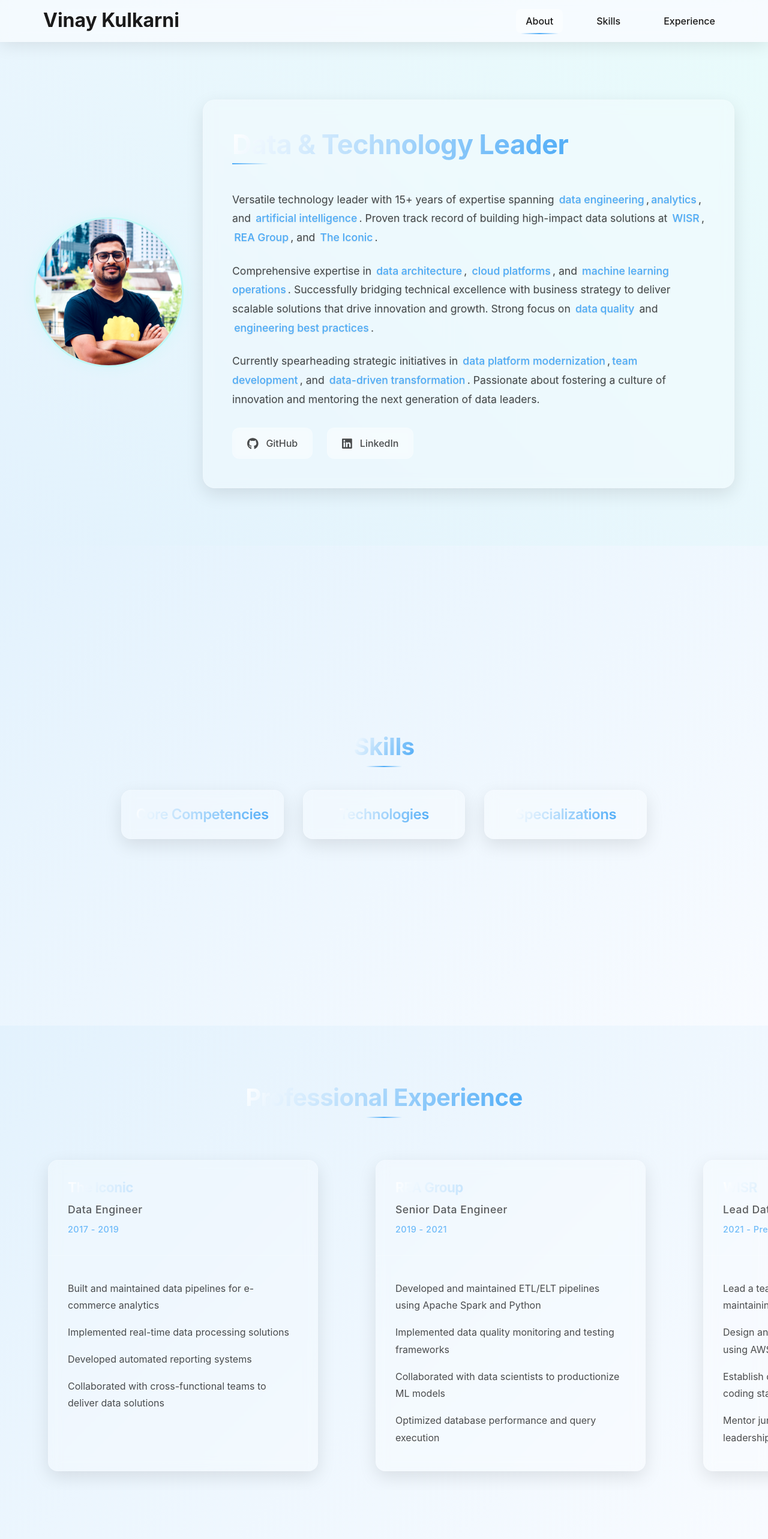
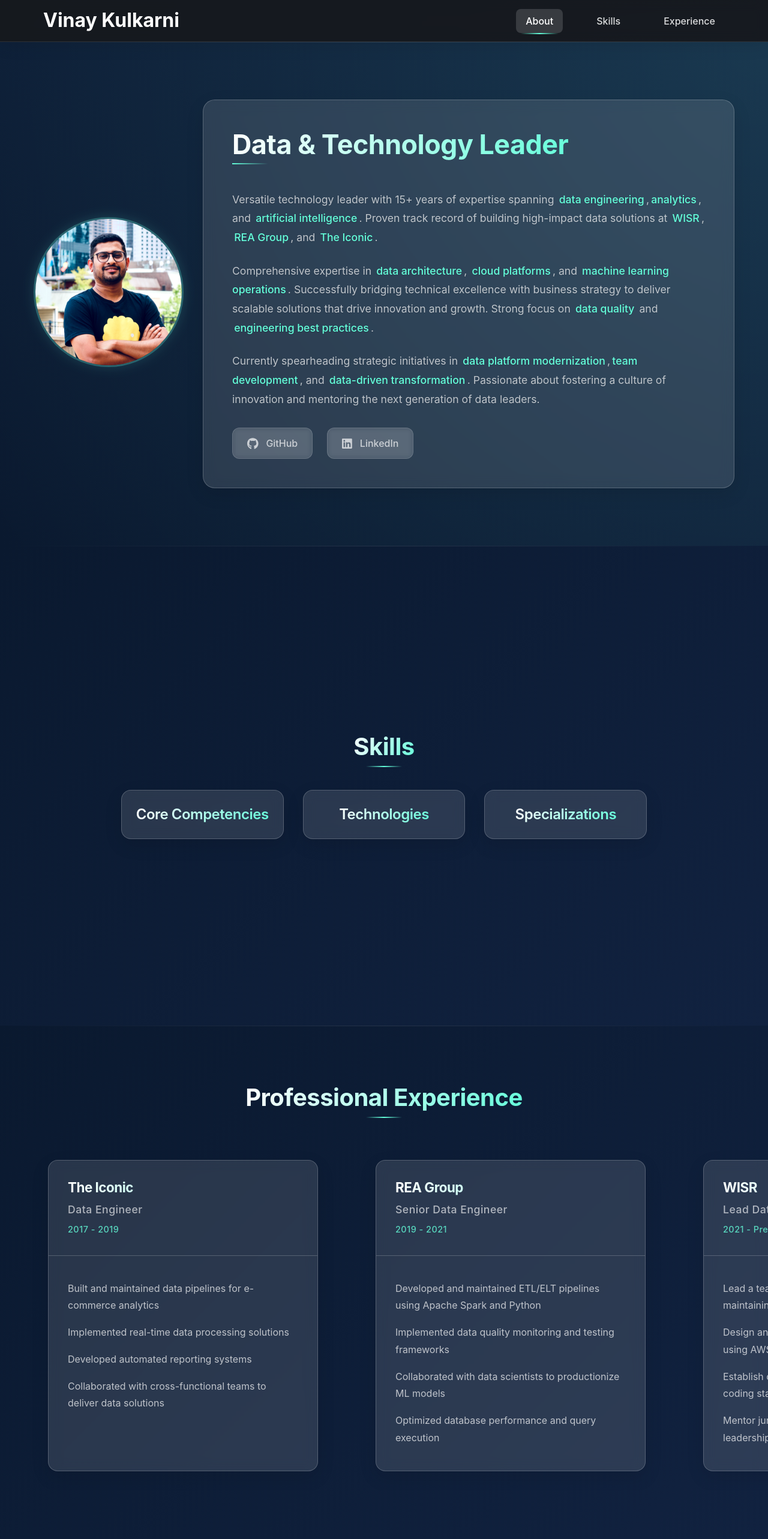
Before and after one commit to vincyf1/personal-website, a React (Vite) app: page /#about in a window 1280 px wide. Shown: the top 2566 px of the page at 60% size. Built offline with nearby package versions, Linux system fonts and the light colour scheme.

Commit message:
Improve glassmorphism contrast

```diff
--- a/src/App.tsx
+++ b/src/App.tsx
@@ -7,8 +7,8 @@ import Footer from './components/Footer';
 
 const GlobalStyle = createGlobalStyle`
   :root {
-    --primary-color: #ffffff;
-    --secondary-color: #4dabf7;
+    --primary-color: #1a1a1a;
+    --secondary-color: #64ffda;
     --spacing: 1rem;
   }
 
--- a/src/components/Experience.tsx
+++ b/src/components/Experience.tsx
@@ -87,10 +87,10 @@ const TimelineItem = styled.div`
 `;
 
 const TimelineContent = styled.div`
-  background: rgba(255, 255, 255, 0.25);
+  background: rgba(255, 255, 255, 0.12);
   border-radius: 16px;
   backdrop-filter: blur(10px);
-  border: 1px solid rgba(255, 255, 255, 0.18);
+  border: 1px solid rgba(255, 255, 255, 0.2);
   box-shadow: 0 10px 30px rgba(0, 0, 0, 0.1);
   width: 100%;
   height: 100%;
@@ -110,7 +110,7 @@ const TimelineContent = styled.div`
 const TimelineHeader = styled.div`
   padding: calc(var(--spacing) * 2);
   text-align: left;
-  border-bottom: 1px solid rgba(255, 255, 255, 0.18);
+  border-bottom: 1px solid rgba(255, 255, 255, 0.2);
 `;
 
 const CompanyName = styled.h3`
--- a/src/components/Footer.tsx
+++ b/src/components/Footer.tsx
@@ -24,8 +24,8 @@ const ScrollToTop = styled.button`
   width: 40px;
   height: 40px;
   border-radius: 50%;
-  background: rgba(255, 255, 255, 0.3);
-  border: 1px solid rgba(255, 255, 255, 0.3);
+  background: rgba(255, 255, 255, 0.2);
+  border: 1px solid rgba(255, 255, 255, 0.2);
   color: var(--secondary-color);
   font-size: 1.2rem;
   cursor: pointer;
@@ -38,7 +38,7 @@ const ScrollToTop = styled.button`
 
   &:hover {
     transform: translateY(-5px);
-    background: rgba(255, 255, 255, 0.5);
+    background: rgba(255, 255, 255, 0.4);
     box-shadow: 0 8px 20px rgba(0, 0, 0, 0.2);
   }
 
--- a/src/components/Header.tsx
+++ b/src/components/Header.tsx
@@ -3,8 +3,8 @@ import styled from 'styled-components';
 import { Link } from 'react-scroll';
 
 const HeaderContainer = styled.header`
-  background: rgba(var(--primary-color-rgb), 0.6);
-  color: var(--text-primary);
+  background: rgba(var(--primary-color-rgb), 0.75);
+  color: white;
   height: 70px;
   display: flex;
   align-items: center;
@@ -47,7 +47,7 @@ const NavLinks = styled.div`
 `;
 
 const NavLink = styled(Link)`
-  color: var(--text-primary);
+  color: rgba(255, 255, 255, 0.85);
   text-decoration: none;
   font-weight: 500;
   cursor: pointer;
@@ -69,8 +69,8 @@ const NavLink = styled(Link)`
   }
 
   &:hover {
-    color: var(--text-primary);
-    background: rgba(255, 255, 255, 0.3);
+    color: white;
+    background: rgba(255, 255, 255, 0.1);
     transform: translateY(-1px);
 
     &::after {
@@ -79,8 +79,8 @@ const NavLink = styled(Link)`
   }
 
   &.active {
-    color: var(--text-primary);
-    background: rgba(255, 255, 255, 0.4);
+    color: white;
+    background: rgba(255, 255, 255, 0.15);
 
     &::after {
       width: 80%;
--- a/src/components/Hero.tsx
+++ b/src/components/Hero.tsx
@@ -71,10 +71,10 @@ const ProfileContent = styled.div`
   flex: 1;
   min-width: 300px;
   padding: calc(var(--spacing) * 3);
-  background: rgba(255, 255, 255, 0.25);
+  background: rgba(255, 255, 255, 0.12);
   border-radius: 20px;
   backdrop-filter: blur(10px);
-  border: 1px solid rgba(255, 255, 255, 0.18);
+  border: 1px solid rgba(255, 255, 255, 0.2);
   box-shadow: 0 10px 30px rgba(0, 0, 0, 0.1);
   transition: all 0.3s ease;
 
@@ -152,12 +152,12 @@ const SocialLink = styled.a`
   gap: 0.8rem;
   color: var(--text-secondary);
   text-decoration: none;
-  background: rgba(255, 255, 255, 0.3);
+  background: rgba(255, 255, 255, 0.1);
   padding: 0.8rem 1.5rem;
   border-radius: 12px;
   transition: all 0.3s ease;
   font-weight: 500;
-  border: 1px solid rgba(255, 255, 255, 0.2);
+  border: 1px solid rgba(255, 255, 255, 0.15);
   backdrop-filter: blur(5px);
 
   svg {
--- a/src/components/Skills.tsx
+++ b/src/components/Skills.tsx
@@ -79,10 +79,10 @@ interface CardProps {
 }
 
 const SkillCategory = styled.div<CardProps>`
-  background: rgba(255, 255, 255, 0.25);
+  background: rgba(255, 255, 255, 0.12);
   border-radius: 16px;
   backdrop-filter: blur(10px);
-  border: 1px solid rgba(255, 255, 255, 0.18);
+  border: 1px solid rgba(255, 255, 255, 0.2);
   box-shadow: 0 10px 30px rgba(0, 0, 0, 0.1);
   transition: all 0.3s ease;
   overflow: hidden;
@@ -106,7 +106,7 @@ const CategoryHeader = styled.div`
   min-height: 80px;
 
   &:hover {
-    background: rgba(255, 255, 255, 0.4);
+    background: rgba(255, 255, 255, 0.2);
   }
 `;
 
--- a/src/styles/global.css
+++ b/src/styles/global.css
@@ -1,11 +1,11 @@
 :root {
-  --primary-color: #ffffff;
-  --primary-color-rgb: 255, 255, 255;
-  --secondary-color: #4dabf7;
-  --text-primary: #1a1a1a;
-  --text-secondary: rgba(0, 0, 0, 0.7);
-  --background: #e3f2fd;
-  --background-light: #f8fbff;
+  --primary-color: #1a1a1a;
+  --primary-color-rgb: 26, 26, 26;
+  --secondary-color: #64ffda;
+  --text-primary: #ffffff;
+  --text-secondary: rgba(255, 255, 255, 0.7);
+  --background: #0a192f;
+  --background-light: #112240;
 }
 
 body {
```
